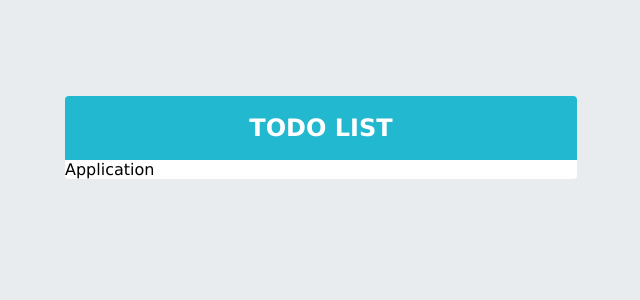
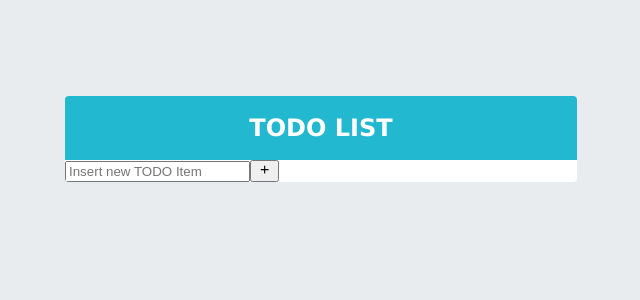
Before and after one commit to singularity-code/react-app-todo, a React (Create React App) app: page / in a window 1280 px wide. Shown: the top 300 px of the page, without its empty margins (319-959 px from the left). Built offline with nearby package versions, Linux system fonts and the light colour scheme.

Commit message:
TodoInsert

```diff
--- a/src/App.js
+++ b/src/App.js
@@ -1,10 +1,13 @@
 import React from 'react'
+import TodoInsert from './components/TodoInsert';
 import TodoTemplate from './components/TodoTemplate';
 
 const App = () => {
   return (
     <div>
-      <TodoTemplate>Application</TodoTemplate>
+      <TodoTemplate>
+        <TodoInsert></TodoInsert>
+      </TodoTemplate>
     </div>
   )
 }
--- /dev/null
+++ b/src/components/TodoInsert.js
@@ -0,0 +1,16 @@
+import './TodoTemplate.scss';
+import React from 'react'
+import { MdAdd} from 'react-icons/md';
+
+const TodoInsert = () => {
+    return (
+        <div>
+            <form className="TodoInsert">
+                <input placeholder="Insert new TODO Item"></input>
+                <button type="submit"><MdAdd></MdAdd></button>
+            </form>
+        </div>
+    )
+}
+
+export default TodoInsert
```
Also changed, not shown: src/components/TodoTemplate.js (+8 -8 lines), src/components/TodoInsert.scss (added).
